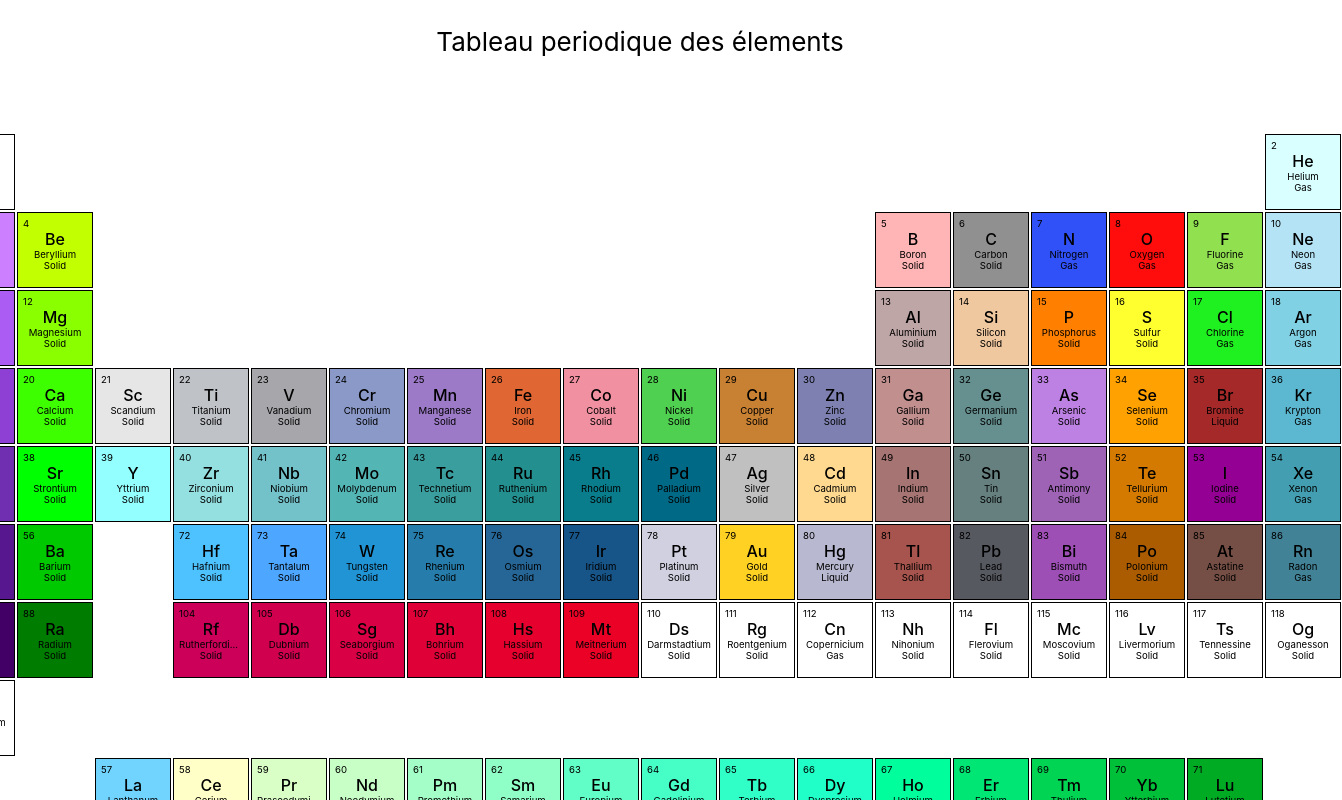
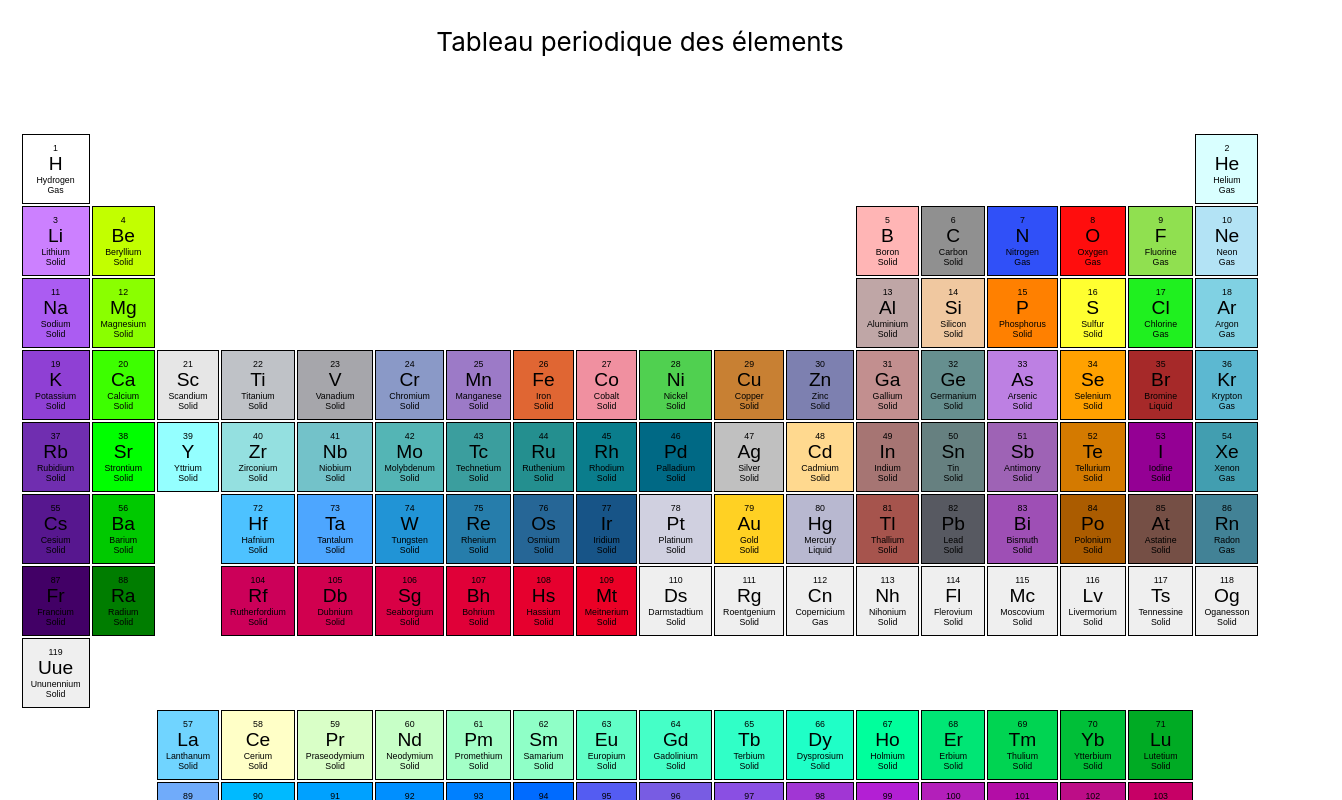
Before and after one commit to baudc/periodic-table-elements, a React (Create React App) app: page / in a window 1280 px wide. Shown: the top 800 px of the page, 1342 px wide, since content can reach past the window. Built offline with nearby package versions, Linux system fonts and the light colour scheme.

Commit message:
integrated button component

```diff
--- a/src/components/PeriodicTable.css
+++ b/src/components/PeriodicTable.css
@@ -9,32 +9,28 @@
 }
 
 .element {
+  display: flex;
+  flex-direction: column;
+  align-items: center;
   border: 1px solid black;
-  padding: 5px;
+  padding: 8px;
   margin: 1px;
-  min-width: 64px;
-  min-height: 64px;
+  max-width: 78px;
 }
 
 .element-number {
-  font-size: 1.2vh;
+  font-size: 1.1vh;
 }
 
 .element-symbol {
-  text-align: center;
-  font-size: 2vh;
+  font-size: 2.4vh;
   font-weight: 500;
 }
 
 .element-name {
-  overflow: hidden;
-  white-space: nowrap;
-  text-overflow: ellipsis;
-  text-align: center;
-  font-size: 1.2vh;
+  font-size: 1.1vh;
 }
 
 .element-phase {
-  text-align: center;
-  font-size: 1.2vh;
+  font-size: 1.1vh;
 }
--- a/src/components/PeriodicTable.js
+++ b/src/components/PeriodicTable.js
@@ -1,28 +1,16 @@
 import React from "react";
 import "./PeriodicTable.css";
 import JsonData from "../assets/elements.json";
+import Button from "./Button";
 
 const PeriodicTable = () => {
   const elements = JsonData.elements;
   return (
     <div className="table-container">
       <div id="grid">
-        {elements.map((item) => {
-          return (
-            <div
-              className="element"
-              style={{
-                backgroundColor: "#" + item["cpk-hex"],
-                gridColumnStart: item.xpos,
-                gridRowStart: item.ypos,
-              }}>
-              <div className="element-number">{item.number}</div>
-              <div className="element-symbol">{item.symbol}</div>
-              <div className="element-name">{item.name}</div>
-              <div className="element-phase">{item.phase}</div>
-            </div>
-          );
-        })}
+        {elements.map((item) => (
+          <Button item={item} />
+        ))}
       </div>
     </div>
   );
```
